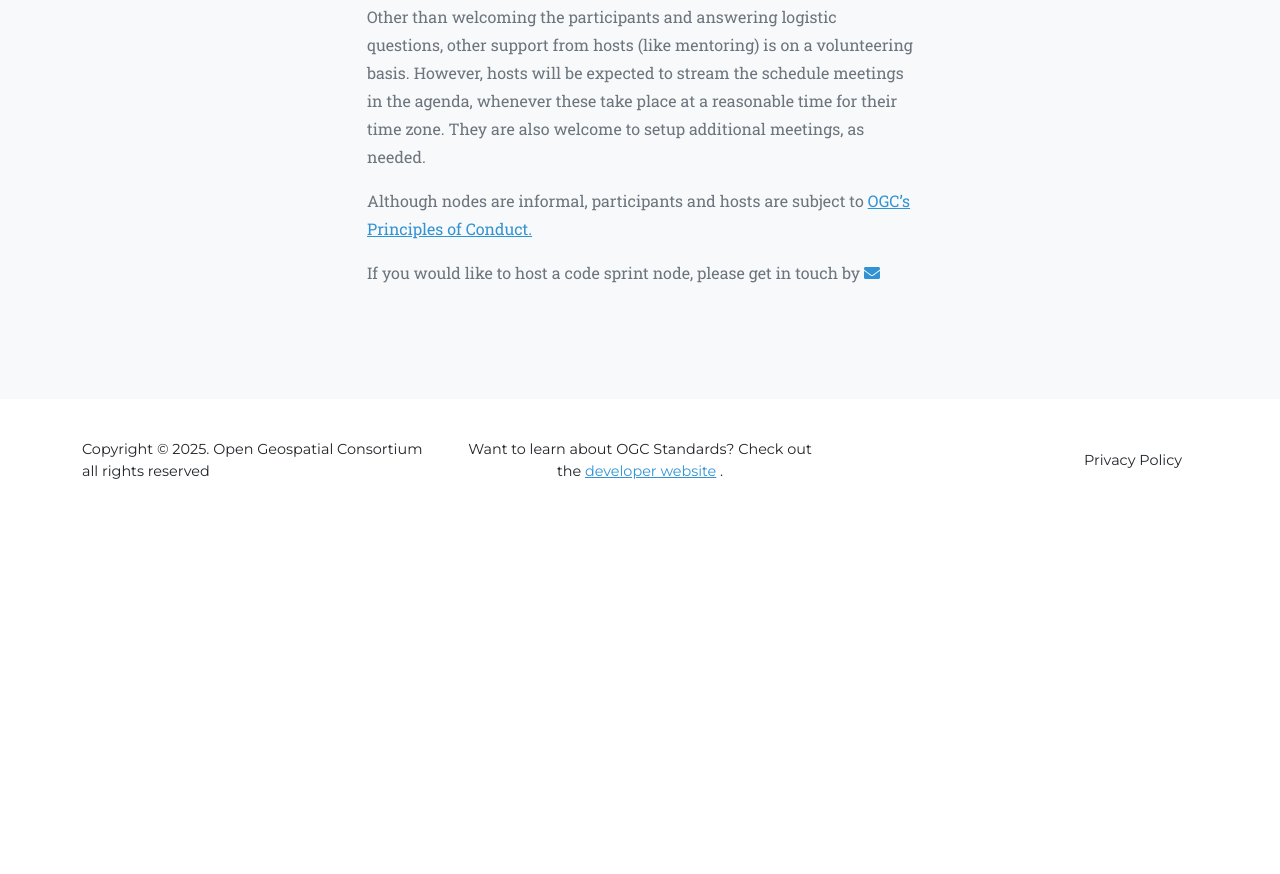
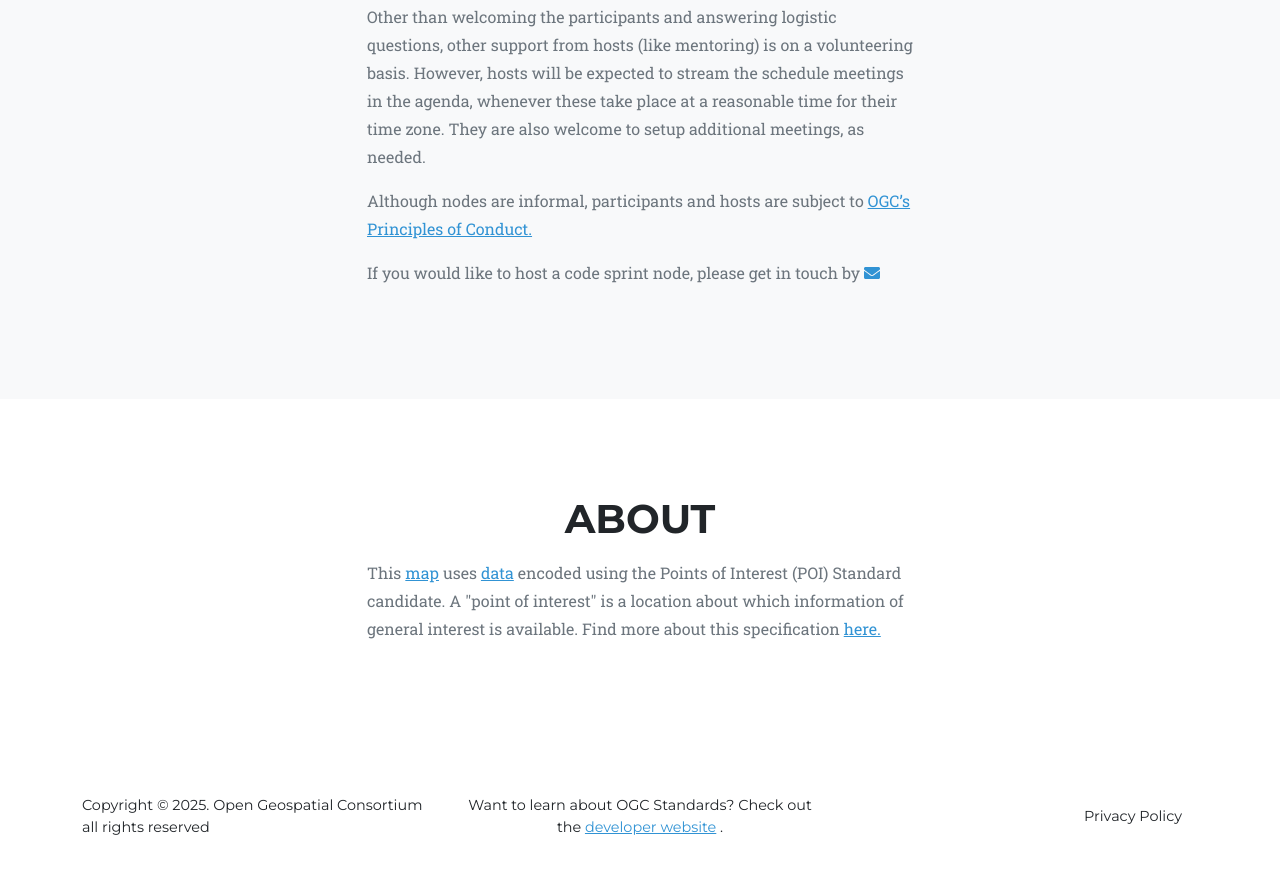
Before and after one commit to ogcincubator/hub-nd-spoke, a plain HTML site: page index.html in a window 1280 px wide. Shown: the part 3054-3928 px from the top of the page. Before the commit the page ends 3576 px from the top, so only its background shows below. Drawn offline with nearby package versions, Linux system fonts and the light colour scheme.

Commit message:
- added about section

```diff
--- a/index.html
+++ b/index.html
@@ -126,6 +126,24 @@
                 </div>
             </div>
         </section>
+        <!-- About-->
+        <section class="page-section" id="about">
+            <div class="container">
+                <div class="text-center"><h2 class="section-heading text-uppercase">About</h2></div>
+                <div class="row justify-content-center">
+                    <div class="col-6">
+                        <p class="text-muted">
+                            This
+                            <a href="https://ogcincubator.github.io/code-sprint-nodes/">map</a>
+                            uses
+                            <a href="https://raw.githubusercontent.com/ogcincubator/code-sprint-nodes/refs/heads/main/src/nodes.json">data</a>
+                            encoded using the Points of Interest (POI) Standard candidate. A "point of interest" is a location about which information of general interest is available. Find more about this specification
+                            <a href="https://github.com/opengeospatial/poi">here.</a>
+                        </p>
+                    </div>
+                </div>
+            </div>
+        </section>
         <!-- Footer-->
         <footer class="footer py-4">
             <div class="container">
```
